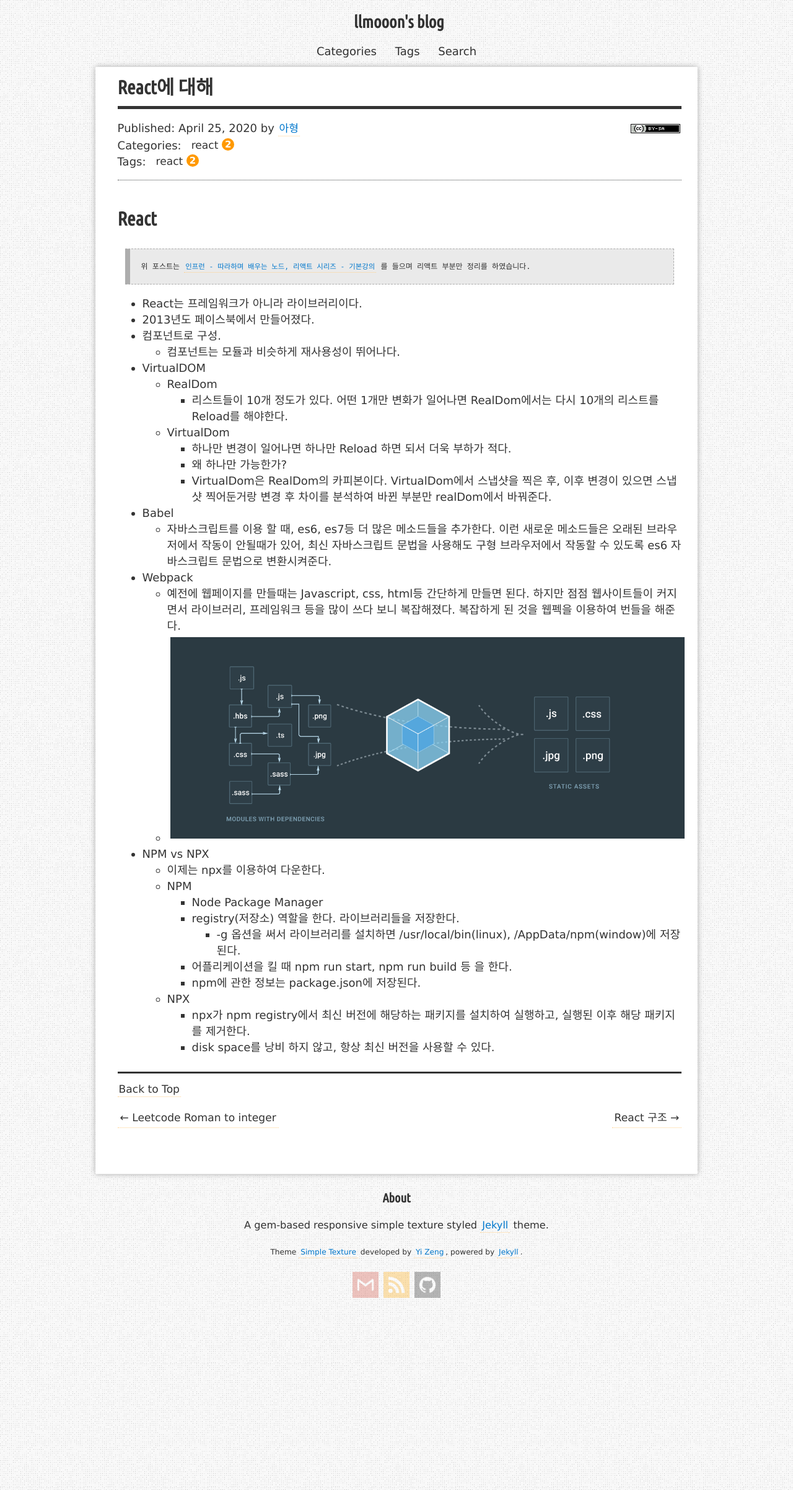
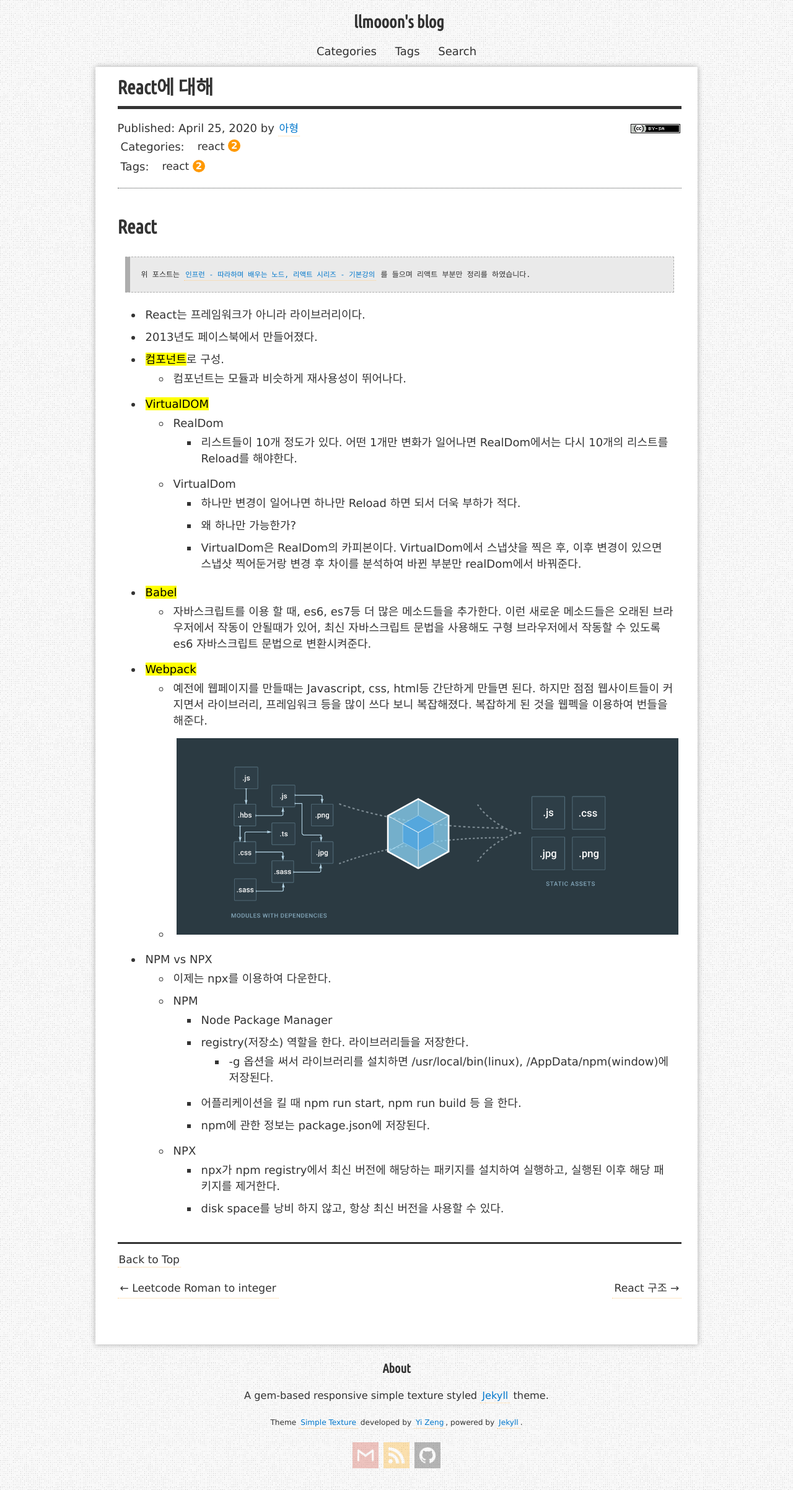
Before and after one commit to llmooon/llmooon.github.io, a Jekyll site: the page built from _posts/Web/2020-04-25-React에 대해.md, in a window 1280 px wide. Shown: the whole page at 62% size. Built offline with Jekyll 4.4.1, drawn with Linux system fonts in a browser that asks for light colours; some web fonts are replaced; comment, search, counter and statistics services are not loaded.

Commit message:
update highlights

```diff
--- a/_posts/Web/2020-04-25-React에 대해.md
+++ b/_posts/Web/2020-04-25-React에 대해.md
@@ -12,18 +12,18 @@
 - React는 프레임워크가 아니라 라이브러리이다.
 - 2013년도 페이스북에서 만들어졌다.
 
-- 컴포넌트로 구성.
+- <mark style='background-color : fff5b1'>컴포넌트</mark>로 구성.
   - 컴포넌트는 모듈과 비슷하게 재사용성이 뛰어나다.
-- VirtualDOM
+- <mark style='background-color : fff5b1'>VirtualDOM</mark>
   - RealDom
     - 리스트들이 10개 정도가 있다. 어떤 1개만 변화가 일어나면 RealDom에서는 다시 10개의 리스트를 Reload를 해야한다.
   - VirtualDom
     -  하나만 변경이 일어나면 하나만 Reload 하면 되서 더욱 부하가 적다.
     - 왜 하나만 가능한가?
     - VirtualDom은 RealDom의 카피본이다. VirtualDom에서 스냅샷을 찍은 후, 이후 변경이 있으면 스냅샷 찍어둔거랑 변경 후 차이를 분석하여 바뀐 부분만 realDom에서 바꿔준다.
-- Babel
+- <mark style='background-color : fff5b1'>Babel </mark>
   - 자바스크립트를 이용 할 때, es6, es7등 더 많은 메소드들을 추가한다. 이런 새로운 메소드들은 오래된 브라우저에서 작동이 안될때가 있어, 최신 자바스크립트 문법을 사용해도 구형 브라우저에서 작동할 수 있도록 es6 자바스크립트 문법으로 변환시켜준다.
-- Webpack
+- <mark style='background-color : fff5b1'> Webpack </mark>
   - 예전에 웹페이지를 만들때는 Javascript, css, html등 간단하게 만들면 된다. 하지만 점점 웹사이트들이 커지면서 라이브러리, 프레임워크 등을 많이 쓰다 보니 복잡해졌다. 복잡하게 된 것을 웹펙을 이용하여 번들을 해준다.
   - ![](../../assets/web/webpack.png)
 - NPM vs NPX
--- a/_sass/simple-texture/blog/_content.scss
+++ b/_sass/simple-texture/blog/_content.scss
@@ -75,6 +75,7 @@
     ul {
         li {
             list-style: disc;
+            padding : 5px;
         }
 
         li li {
```
